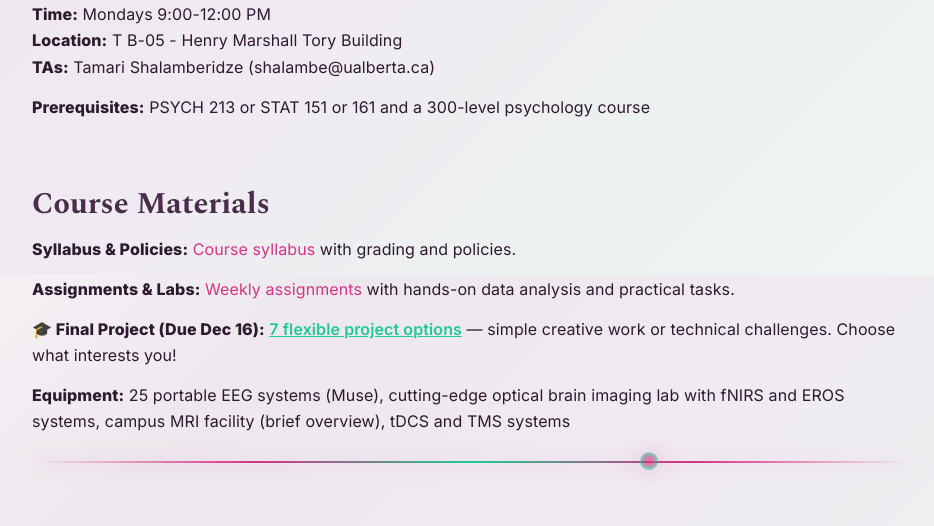
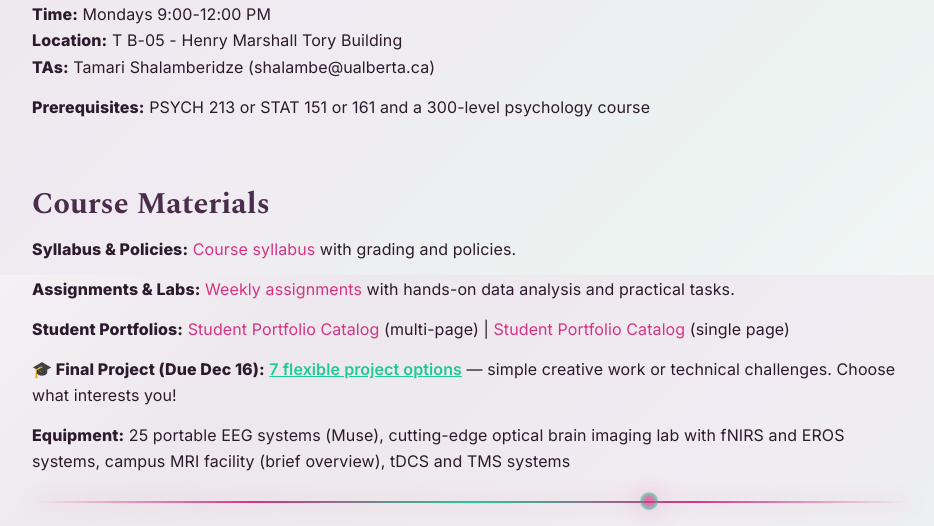
Before and after one commit to kylemath/NeuroimagingClass, a website: page index.html in a window 1280 px wide. Shown: the part 525-1051 px from the top of the page, without its empty margins (168-1102 px from the left). Drawn offline with nearby package versions, Linux system fonts and the light colour scheme.

Commit message:
updated index with links to catalogues

```diff
--- a/index.html
+++ b/index.html
@@ -253,6 +253,8 @@
 
         <p><strong>Assignments & Labs:</strong> <a href="./assignments.html">Weekly assignments</a> with hands-on data analysis and practical tasks.</p>
 
+        <p><strong>Student Portfolios:</strong> <a href="./portfolio_test/student_portfolios_index.html">Student Portfolio Catalog</a> (multi-page) | <a href="./portfolio_test/student_portfolios_index_singlePage.html">Student Portfolio Catalog</a> (single page)</p>
+
         <p><strong>🎓 Final Project (Due Dec 16):</strong> <a href="./final-project.html" style="font-weight:600;color:#20c997;text-decoration:underline;">7 flexible project options</a> — simple creative work or technical challenges. Choose what interests you!</p>
 
         <p><strong>Equipment:</strong> 25 portable EEG systems (Muse), cutting-edge optical brain imaging lab with fNIRS and EROS systems, campus MRI facility (brief overview), tDCS and TMS systems</p>
```
